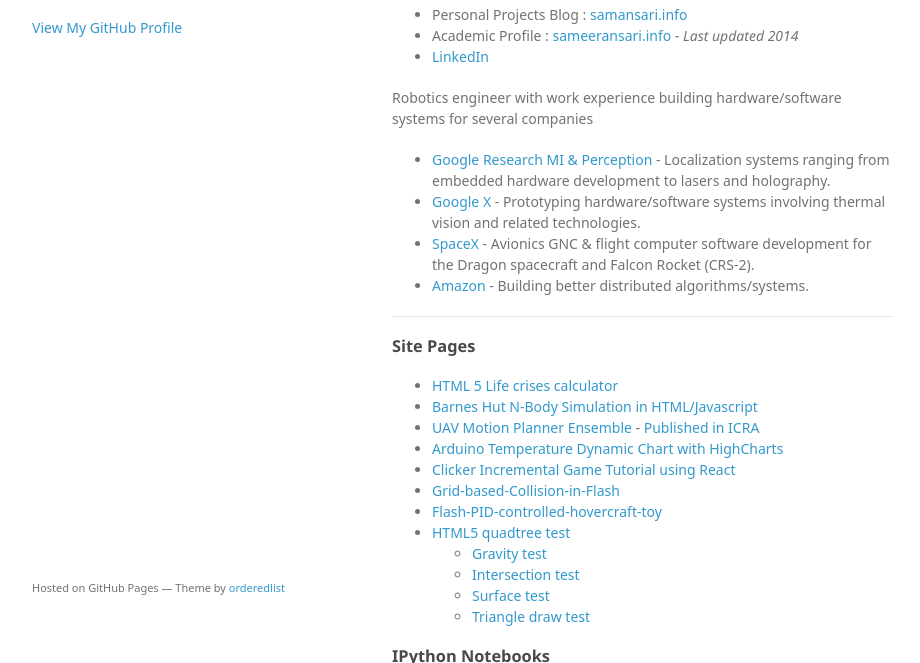
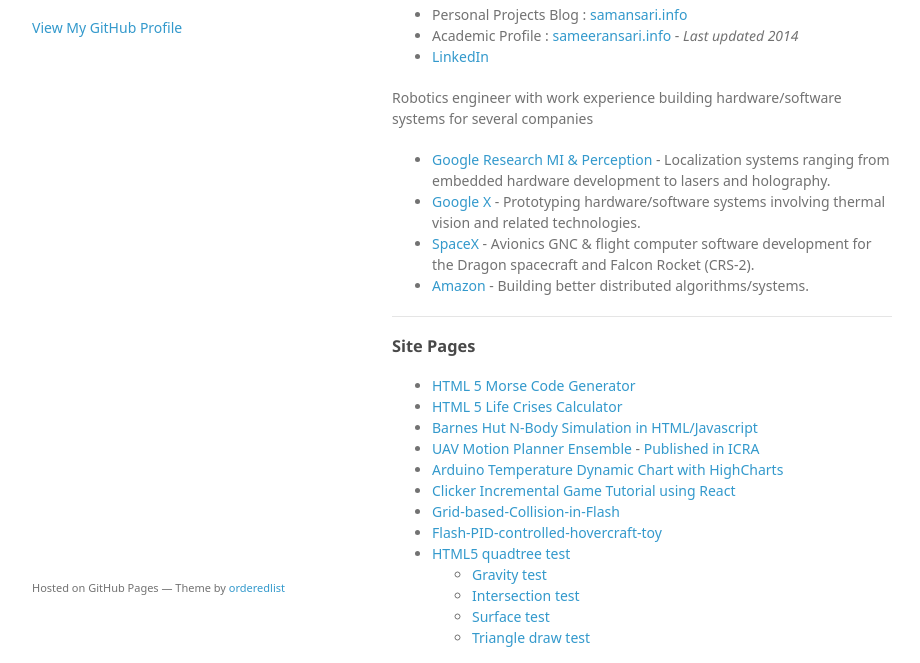
Before and after one commit to Elucidation/elucidation.github.io, a plain HTML site: page index.html in a window 1280 px wide. Shown: the part 133-796 px from the top of the page, without its empty margins (178-1098 px from the left). Drawn offline with Linux system fonts and the light colour scheme; a web font is replaced by a local one.

Commit message:
Replace master branch with page content via GitHub

```diff
--- a/index.html
+++ b/index.html
@@ -55,7 +55,8 @@
 <a id="site-pages" class="anchor" href="#site-pages" aria-hidden="true"><span aria-hidden="true" class="octicon octicon-link"></span></a>Site Pages</h3>
 
 <ul>
-<li><a href="/life_crises">HTML 5 Life crises calculator</a></li>
+<li><a href="/MorsePy">HTML 5 Morse Code Generator</a></li>
+<li><a href="/life_crises">HTML 5 Life Crises Calculator</a></li>
 <li><a href="/Barnes-Hut-Tree-N-body-Implementation-in-HTML-Js">Barnes Hut N-Body Simulation in HTML/Javascript</a></li>
 <li>
 <a href="/UAV-Motion-Planner-Ensemble">UAV Motion Planner Ensemble</a> - <a href="http://dx.doi.org/10.1109/ICRA.2013.6631230">Published in ICRA</a>
```
Also changed, not shown: params.json (+1 -1 lines).
